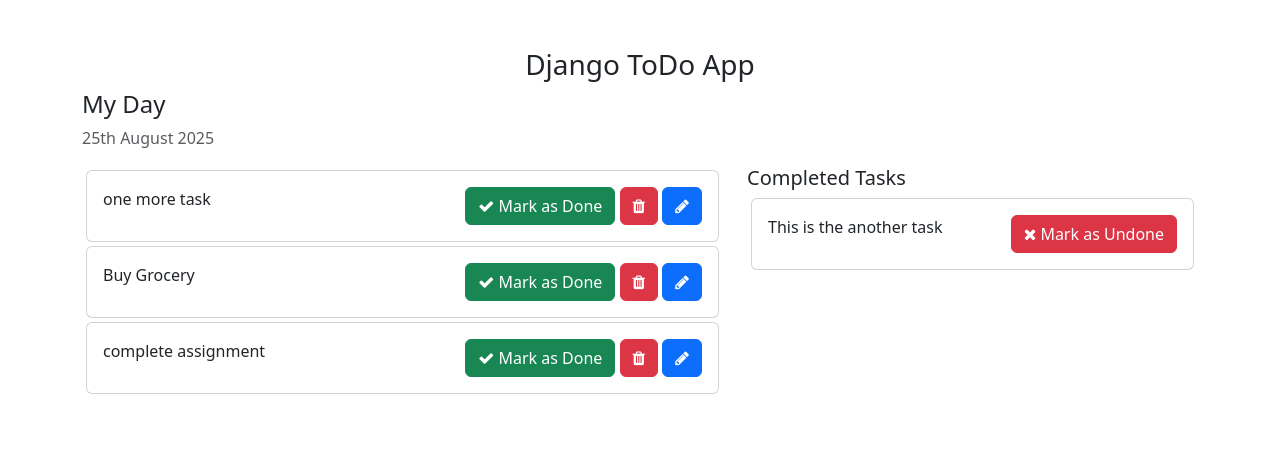
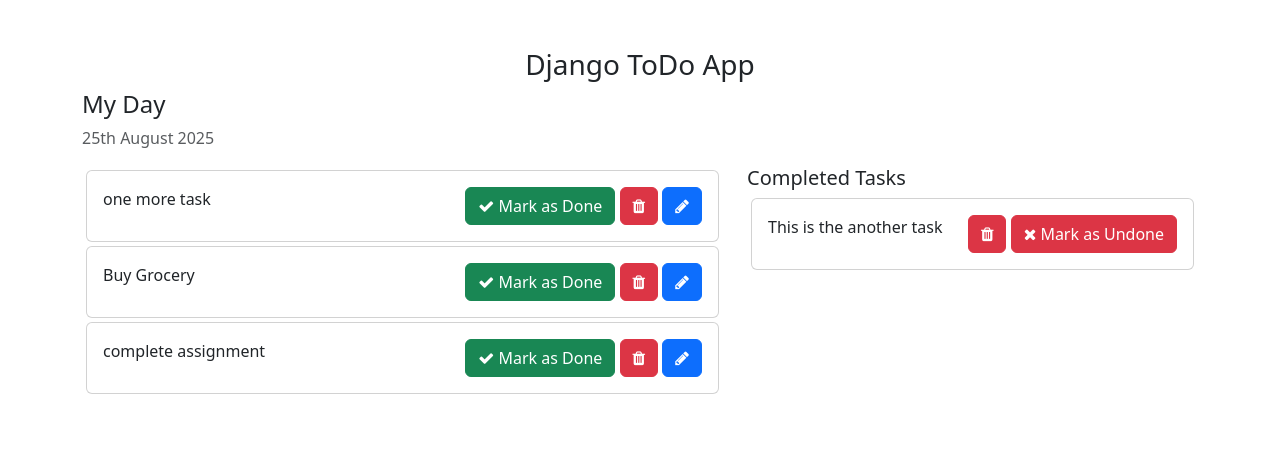
Before and after one commit to ManishPrasadGupta/Django-todoApp, a Django app: page / in a window 1280 px wide. Shown: the top 452 px of the page. Run offline with Django 5.2, Linux system fonts and the light colour scheme; data comes from the database, SQL or seed files in the repository; both versions use the stored data as it was after the commit.

Commit message:
Add delete task button to task list in home template

```diff
--- a/template/home.html
+++ b/template/home.html
@@ -48,6 +48,7 @@
                     <div class="card-body">
                         {{ task.task }}
                         <span style="position: relative; float: right;">
+                            <a href="{% url 'deleteTask' task.pk %}" class="btn btn-danger"><i class="fa fa-trash"></i></a>
                             <a href="{% url 'mark_as_undone' task.pk %}" class="btn btn-danger"><i class="fa fa-times"></i> Mark as Undone</a>
                         </span>
                     </div>
```
Also changed, not shown: db.sqlite3.
